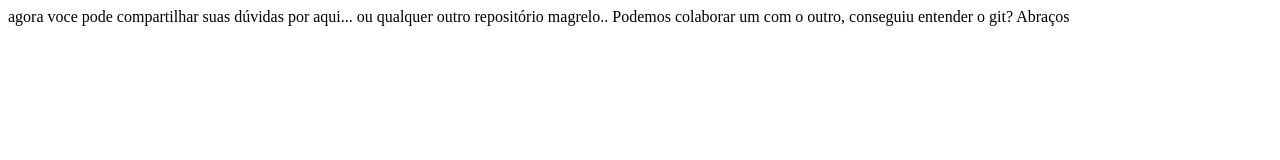
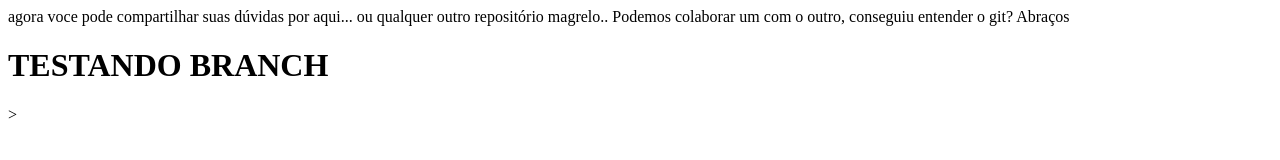
Before and after one commit to pacanhella/curso-git, a plain HTML site: page bruno-hello.html in a window 1280 px wide. Drawn offline with Linux system fonts and the light colour scheme.

Commit message:
testando branch

```diff
--- a/bruno-hello.html
+++ b/bruno-hello.html
@@ -6,5 +6,7 @@
           Abraços
     </div>
 
+	<h1> TESTANDO BRANCH </h1>>
+
   </body>
 </html>
```
